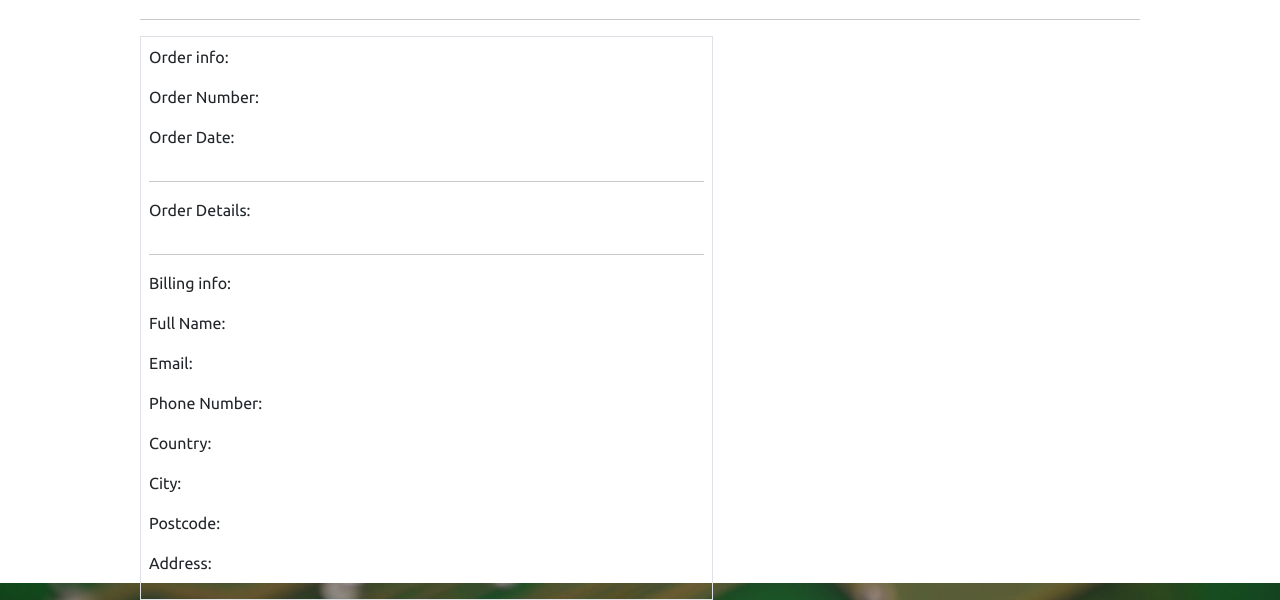
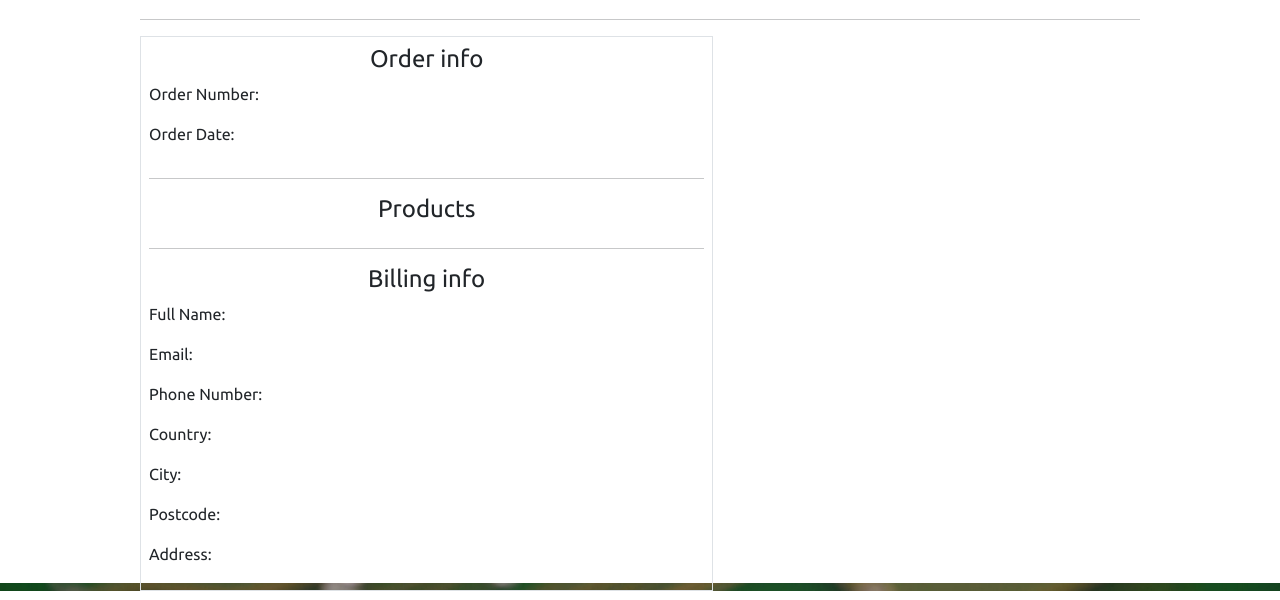
Before and after one commit to AlexGCbn/CI_PP5_StarDesk, a Django app: template checkout/templates/checkout/checkout_success.html in a window 1280 px wide. Shown: the part 217-817 px from the top of the page. Run offline with Django 3.2, Linux system fonts and the light colour scheme; the template is opened without the code that fills it, so the values that code supplies are empty; some libraries are stand-ins or nearby versions.

Commit message:
Add more style to checkout success template

```diff
--- a/checkout/templates/checkout/checkout_success.html
+++ b/checkout/templates/checkout/checkout_success.html
@@ -33,7 +33,7 @@
             <div class="order-confirmation-container p-2 border">
                 <div class="row">
                     <div class="col">
-                        <p>Order info:</p>
+                        <h4 class="text-center">Order info</h4>
                     </div>
                 </div>
 
@@ -41,7 +41,7 @@
                     <div class="col-12 col-md-4">
                         <p>Order Number:</p>
                     </div>
-                    <div class="col-12 col-md-6 text-md-end">
+                    <div class="col-12 col-md-8 text-md-end">
                         <p>{{ order.order_number }}</p>
                     </div>
                 </div>
@@ -50,7 +50,7 @@
                     <div class="col-12 col-md-4">
                         <p>Order Date:</p>
                     </div>
-                    <div class="col-12 col-md-6 text-md-end">
+                    <div class="col-12 col-md-8 text-md-end">
                         <p>{{ order.date }}</p>
                     </div>
                 </div>
@@ -58,7 +58,7 @@
 
                 <div class="row justify-content-between">
                     <div class="col">
-                        <p>Order Details:</p>
+                        <h4 class="text-center">Products</h4>
                     </div>
                 </div>
                 {% for item in product_list %}
@@ -66,7 +66,7 @@
                     <div class="col-12 col-md-4">
                         <p>{{ item.product.manufacturer }} {{ item.product.model }}</p>
                     </div>
-                    <div class="col-12 col-md-6 text-md-end">
+                    <div class="col-12 col-md-8 text-md-end">
                         <p>{{ item.quantity }} * {{ item.product.price }}€</p>
                     </div>
                 </div>
@@ -75,7 +75,7 @@
 
                 <div class="row justify-content-between">
                     <div class="col">
-                        <p>Billing info:</p>
+                        <h4 class="text-center">Billing info</h4>
                     </div>
                 </div>
 
@@ -83,7 +83,7 @@
                     <div class="col-12 col-md-4">
                         <p>Full Name:</p>
                     </div>
-                    <div class="col-12 col-md-6 text-md-end">
+                    <div class="col-12 col-md-8 text-md-end">
                         <p>{{ order.full_name }}</p>
                     </div>
                 </div>
@@ -92,7 +92,7 @@
                     <div class="col-12 col-md-4">
                         <p>Email:</p>
                     </div>
-                    <div class="col-12 col-md-6 text-md-end">
+                    <div class="col-12 col-md-8 text-md-end">
                         <p>{{ order.email }}</p>
                     </div>
                 </div>
@@ -101,7 +101,7 @@
                     <div class="col-12 col-md-4">
                         <p>Phone Number:</p>
                     </div>
-                    <div class="col-12 col-md-6 text-md-end">
+                    <div class="col-12 col-md-8 text-md-end">
                         <p>{{ order.phone_number }}</p>
                     </div>
                 </div>
@@ -110,7 +110,7 @@
                     <div class="col-12 col-md-4">
                         <p>Country:</p>
                     </div>
-                    <div class="col-12 col-md-6 text-md-end">
+                    <div class="col-12 col-md-8 text-md-end">
                         <p>{{ order.country }}</p>
                     </div>
                 </div>
@@ -119,7 +119,7 @@
                     <div class="col-12 col-md-4">
                         <p>City:</p>
                     </div>
-                    <div class="col-12 col-md-6 text-md-end">
+                    <div class="col-12 col-md-8 text-md-end">
                         <p>{{ order.city }}</p>
                     </div>
                 </div>
@@ -128,7 +128,7 @@
                     <div class="col-12 col-md-4">
                         <p>Postcode:</p>
                     </div>
-                    <div class="col-12 col-md-6 text-md-end">
+                    <div class="col-12 col-md-8 text-md-end">
                         <p>{{ order.postcode }}</p>
                     </div>
                 </div>
@@ -137,7 +137,7 @@
                     <div class="col-12 col-md-4">
                         <p>Address:</p>
                     </div>
-                    <div class="col-12 col-md-6 text-md-end">
+                    <div class="col-12 col-md-8 text-md-end">
                         <p>{{ order.street_address1 }}</p>
                     </div>
                 </div>
@@ -146,7 +146,7 @@
                     <div class="col-12 col-md-4">
                         <p>Address 2:</p>
                     </div>
-                    <div class="col-12 col-md-6 text-md-end">
+                    <div class="col-12 col-md-8 text-md-end">
                         <p>{{ order.street_address2 }}</p>
                     </div>
                 </div>
```
